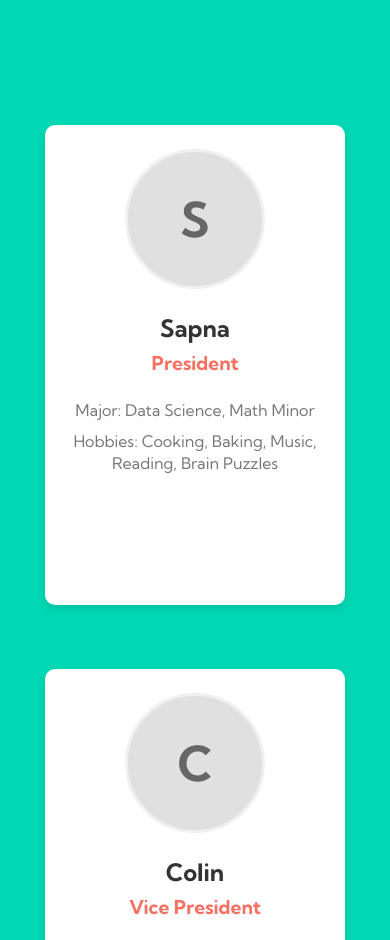
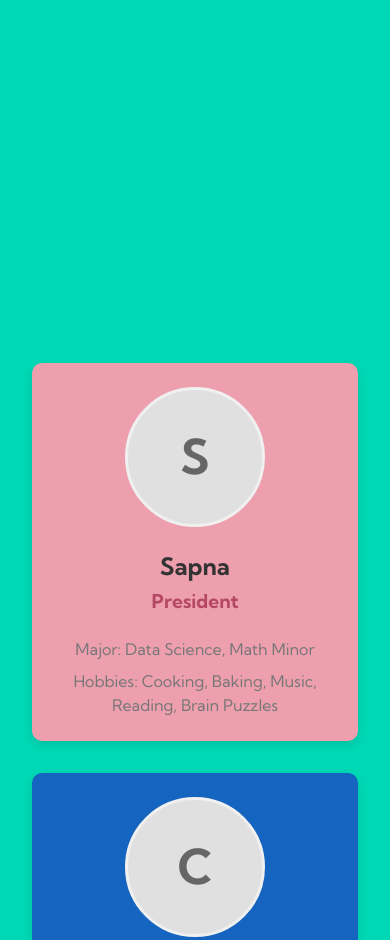
Before and after one commit to Tech-Horizons-UMN/Tech-Horizons-UMN.github.io, a plain HTML site: page board.html in a window 390 px wide. Shown: the part 680-1620 px from the top of the page. Drawn offline with Linux system fonts and the light colour scheme.

Commit message:
styles.css

```diff
--- a/styles.css
+++ b/styles.css
@@ -731,33 +731,21 @@
 }
 
 
-/* board */
-.services.board__services {
+
+  /* CARD */
+  .board__card {
+    /* Let the cell control width; remove margins (use container gap) */
+    width: 100% !important;
+    max-width: none !important;
+    margin: 0 !important;
+
+    /* Grow with content (no overlap) */
     height: auto !important;
-    min-height: auto !important;
-    padding: 2rem 0 !important;
-    margin-top: 0 !important;
-}
 
-.services.board__services .services__container {
-    display: flex !important;
-    flex-wrap: wrap !important;
-    justify-content: center !important;
-    align-items: flex-start !important;
-    gap: 2rem !important;
-    max-width: 1400px !important;
-    margin: 0 auto !important;
-    padding: 0 2rem !important;
-}
-
-.board__card {
-    margin: 0.5rem;
-    height: 450px;
-    width: 280px;
     border-radius: 10px;
-    background: #fff;
+    background: var(--card-bg, #fff); /* ← CHANGE THIS LINE */
     position: relative;
-    color: #333;
+    color: var(--card-fg, #333); /* ← ALSO CHANGE THIS */
     display: flex;
     flex-direction: column;
     align-items: center;
@@ -768,11 +756,9 @@
     transition: transform 0.3s ease;
 }
 
-.board__card:hover {
-    transform: translateY(-5px);
-}
+  .board__card:hover { transform: translateY(-5px); }
 
-/* Make images bigger */
+  /* IMAGE / AVATAR */
   .member__image {
     width: 180px;
     height: 180px;
@@ -792,6 +778,7 @@
     color: #666;
   }
 
+  /* TEXT */
   .board__card h2 {
     color: #333;
     margin-bottom: 0.5rem;
@@ -800,75 +787,107 @@
 
   .member__role {
     font-weight: bold;
-    color: #f77062;
+    color: var(--accent, #f77062); /* ← CHANGE THIS LINE */
     margin-bottom: 1rem;
     font-size: 1.2rem;
 }
-
   .member__desc {
     color: #777;
     font-size: 1rem;
-    line-height: 1.4;
+    line-height: 1.5;
     margin-top: 0.5rem;
+    word-wrap: break-word;
+    overflow-wrap: anywhere;
   }
 
-.board__services {
-    height: auto !important;
-    min-height: auto !important;
-    padding: 2rem 0 !important;
-    margin-top: 0 !important;
+
+  /* RESPONSIVE TWEAKS */
+  @media (max-width: 768px) {
+    .member__image { width: 160px; height: 160px; }
   }
 
-.about__main:has(+ .board__services) .about__main__container {
-    height: 50vh !important; /* Keep this one - it's the correct height */
-    min-height: 400px !important;
+  @media (max-width: 480px) {
+    .member__image { width: 140px; height: 140px; }
   }
 
-/* Mobile Responsive */
-@media screen and (max-width: 768px) {
-    .board__card {
-        width: 280px;
-        height: 500px;
+
+/* Reuse the Services section shell, but make the board auto-fit into columns */
+.services.board__services {
+    /* Don't lock height like the main Services section does */
+    height: auto;
+    min-height: 0;
+    padding: 2rem 0;
   }
 
-    .member__image {
-        width: 160px;
-        height: 160px;
-    }
+  .services.board__services .services__container {
+    /* Flex fallback */
+    display: flex !important;
+    flex-wrap: wrap !important;
+    justify-content: center !important;
+    align-items: stretch !important;
+    gap: 2rem !important;
+
+    /* Prefer Grid */
+    display: grid !important;
+    grid-template-columns: repeat(auto-fit, minmax(280px, 1fr)) !important;
+    grid-auto-rows: auto !important;
+
+    max-width: 1400px !important;
+    width: 100% !important;
+    margin: 0 auto !important;
+    padding: 0 2rem !important;
   }
 
-@media screen and (max-width: 480px) {
-    .board__card {
+  /* Make sure only board cards are styled like cards here */
+  .services.board__services .board__card {
     width: 100%;
-        max-width: 300px;
-        margin: 1rem 0;
-        height: 480px;
+    height: auto;
+    border-radius: 10px;
+    background: var(--card-bg, #ffffff);   /* per-card background */
+    color: var(--card-fg, #333333);        /* per-card text color */
+    display: flex;
+    flex-direction: column;
+    align-items: center;
+    padding: 1.5rem;
+    text-align: center;
+    box-shadow: 0 4px 8px rgba(0,0,0,0.1);
+    transition: transform .3s ease;
+  }
+  .services.board__services .board__card:hover { transform: translateY(-5px); }
+
+  /* Avatar */
+  .services.board__services .member__image {
+    width: 180px; height: 180px;
+    border-radius: 50%;
+    overflow: hidden;
+    margin: 0 auto 1.5rem;
+    border: 3px solid #f0f0f0;
+    background: #e0e0e0;
+    display: flex; align-items: center; justify-content: center;
+  }
+  .services.board__services .member__initials {
+    font-size: 3rem; font-weight: 700; color: #666;
   }
 
-    .member__image {
-        width: 140px;
-        height: 140px;
+  /* Text */
+  .services.board__services .board__card h2 {
+    font-size: 1.5rem; margin-bottom: .5rem; color: #333;
   }
+  .services.board__services .member__role {
+    font-weight: 700;
+    color: var(--accent, #f77062);          /* per-card accent */
+    margin-bottom: 1rem;
+    font-size: 1.2rem;
+  }
+  .services.board__services .member__desc {
+    color: #777; font-size: 1rem; line-height: 1.5;
+    word-wrap: break-word; overflow-wrap: anywhere;
   }
 
-/* Override media queries */
-@media screen and (max-width: 1319px) {
-    .board__services {
-        height: auto !important;
-        min-height: auto !important;
+  /* Mobile tweaks (optional) */
+  @media (max-width: 768px) {
+    .services.board__services .member__image { width:160px; height:160px; }
   }
+  @media (max-width: 480px) {
+    .services.board__services .member__image { width:140px; height:140px; }
   }
-
-@media screen and (max-width: 880px) {
-    .board__services {
-        height: auto !important;
-        min-height: auto !important;
-    }
-}
-
-@media screen and (max-width: 480px) {
-    .board__services {
-        height: auto !important;
-        min-height: auto !important;
-    }
-}
```
Lines whose indentation alone changed are shown as unchanged.
